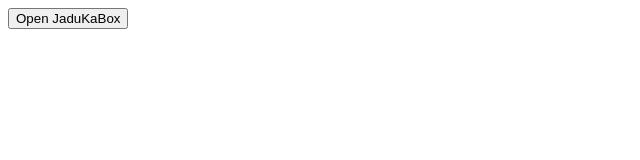
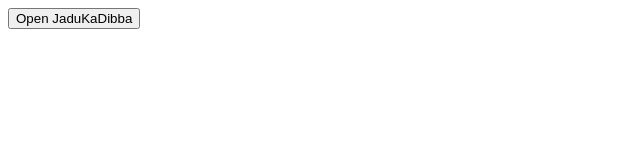
Before and after one commit to acciojob/modal-magic-devRahullkr, a website: page main.html in a window 1280 px wide. Shown: the full height of the page, 0-640 px from the left. Drawn offline with Linux system fonts and the light colour scheme.

Commit message:
created a submission

```diff
--- a/main.html
+++ b/main.html
@@ -8,7 +8,7 @@
 
 <body>
 	<!-- the entire body must be written by student -->
-<button id="openModal">Open JaduKaBox</button>
+<button id="openModal">Open JaduKaDibba</button>
 
   <div class="modal-overlay">
     <div class="modal">
```
